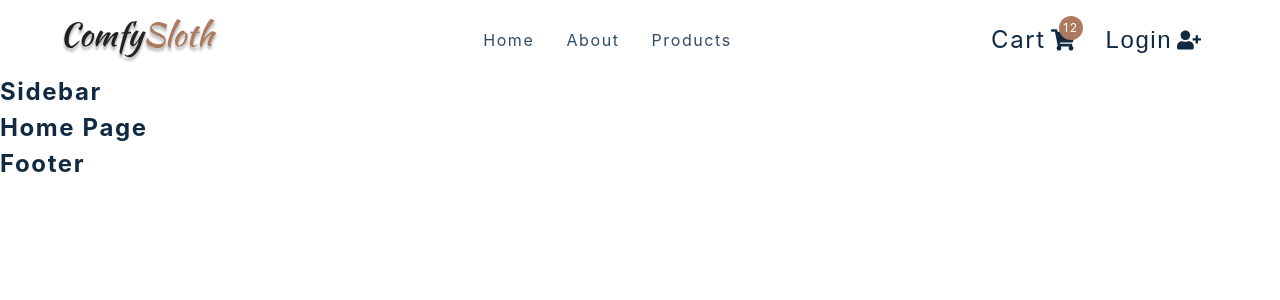
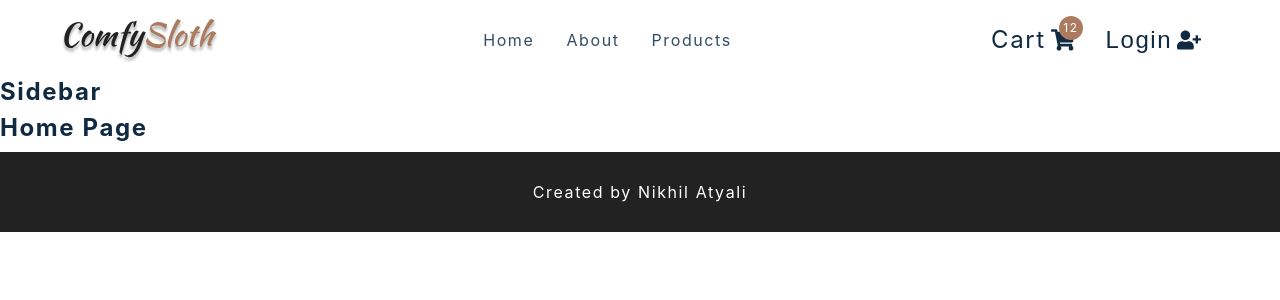
Before and after one commit to NikhilAtyali/comfy-store, a React (Create React App) app: page / in a window 1280 px wide. Shown: the top 300 px of the page. Built offline with nearby package versions, Linux system fonts and the light colour scheme; the HTML template or start-up script is replaced by a standard one.

Commit message:
added footer

```diff
--- a/package.json
+++ b/package.json
@@ -4,6 +4,9 @@
   "private": true,
   "dependencies": {
     "@auth0/auth0-react": "^2.0.0",
+    "@emotion/react": "^11.11.1",
+    "@emotion/styled": "^11.11.0",
+    "@mui/material": "^5.14.0",
     "@stripe/react-stripe-js": "^1.14.2",
     "@stripe/stripe-js": "^1.42.1",
     "@testing-library/jest-dom": "^5.16.5",
@@ -15,7 +18,7 @@
     "react": "^18.2.0",
     "react-dom": "^18.2.0",
     "react-icons": "^4.6.0",
-    "react-router-dom": "6.14.2 ",
+    "react-router-dom": "^6.14.2",
     "react-scripts": "5.0.1",
     "stripe": "^10.16.0",
     "styled-components": "^5.3.6",
--- a/src/components/FeaturedProducts.js
+++ b/src/components/FeaturedProducts.js
@@ -1,6 +1,6 @@
 import React from 'react'
 import { useProductsContext } from '../context/products_context'
-import { Link } from 'react-router-dom'
+
 import styled from 'styled-components'
 import Error from './Error'
 import Loading from './Loading'
--- a/src/components/Footer.js
+++ b/src/components/Footer.js
@@ -1,7 +1,9 @@
 import React from 'react'
 import styled from 'styled-components'
 const Footer = () => {
-  return <h4>footer</h4>
+  return (
+    <Wrapper><h5>Created by Nikhil Atyali</h5></Wrapper>
+  )
 }
 
 const Wrapper = styled.footer`
```
Also changed, not shown: 1 other file (tests, documents, lock files or other folders).
